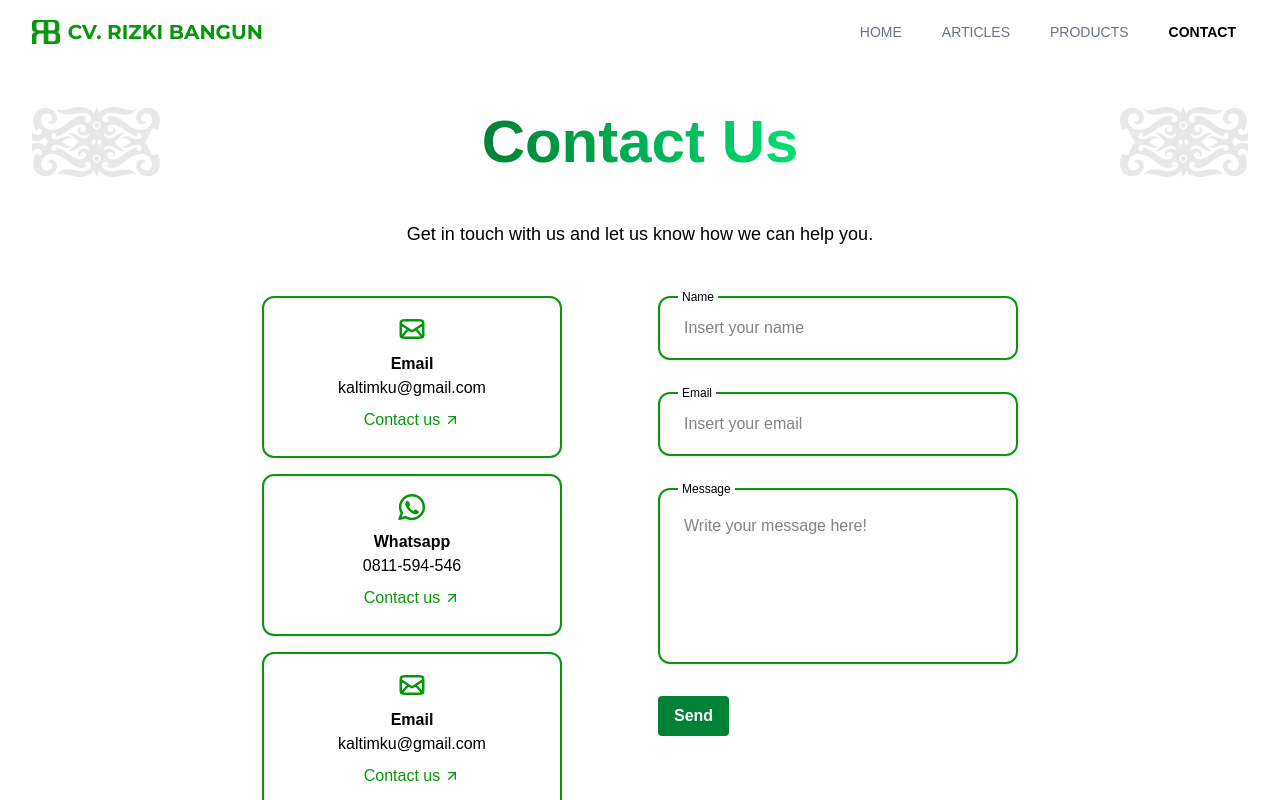
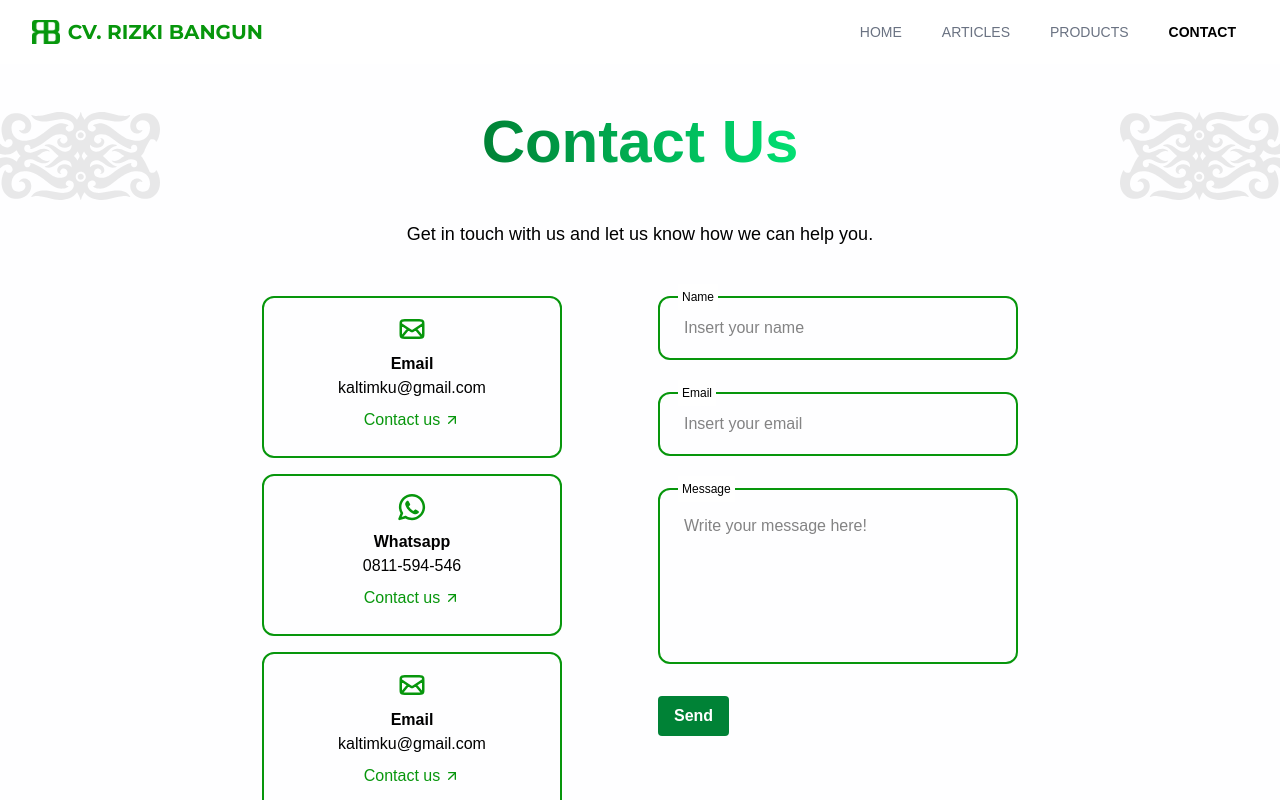
Before and after one commit to faiz832/CV-RIZKI-BANGUN, a React (Vite) app: page /contact in a window 1280 px wide. Shown: the top 800 px of the page. Built offline with nearby package versions, Linux system fonts and the light colour scheme; a web font is replaced by a local one.

Commit message:
fix pattern

```diff
--- a/src/pages/Contact.jsx
+++ b/src/pages/Contact.jsx
@@ -23,12 +23,13 @@ export default function Contact() {
 
   return (
     <>
+      <div className="relative overflow-hidden">
+        <img src={Pattern3} alt="" className="absolute right-0 top-12 w-40 opacity-20" />
+        <img src={Pattern2} alt="" className="absolute left-0 top-12 w-40 opacity-20" />
+
         <div className="contact section max-w-7xl mx-auto px-4 sm:px-6 lg:px-8">
-        <div className="flex items-center justify-center relative">
-          <img src={Pattern3} alt="" className="absolute right-0 top-1/2 transform -translate-y-1/2  opacity-20" />
           <h1 className="text-6xl w-max mx-auto font-extrabold text-transparent bg-clip-text bg-gradient-to-r from-green-700 to-green-400 my-12">Contact Us</h1>
-          <img src={Pattern2} alt="" className="absolute left-0 top-1/2 transform -translate-y-1/2  opacity-20" />
-        </div>
+
           <p className="w-full lg:w-2/4 mx-auto text-center text-lg">Get in touch with us and let us know how we can help you.</p>
 
           <div className="contact-container grid mt-12">
@@ -145,6 +146,7 @@ export default function Contact() {
             ></iframe>
           </div>
         </div>
+      </div>
     </>
   );
 }
```
Lines whose indentation alone changed are shown as unchanged.
